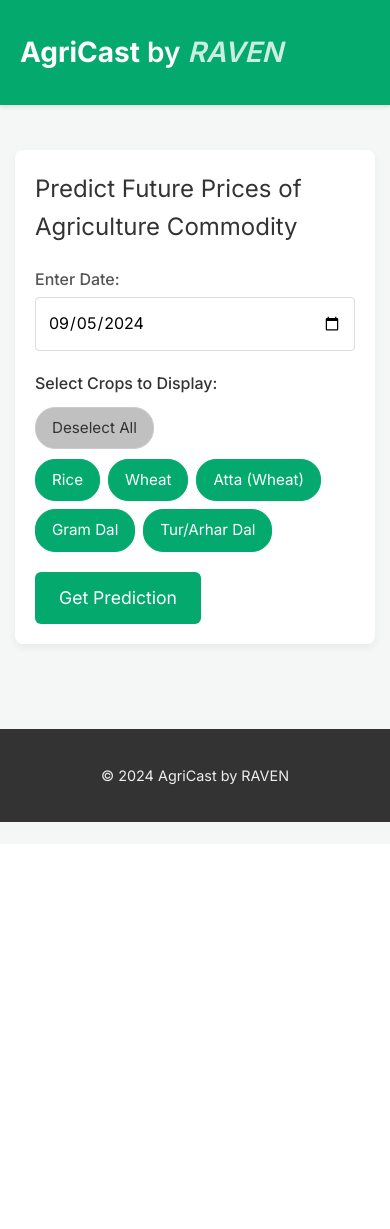
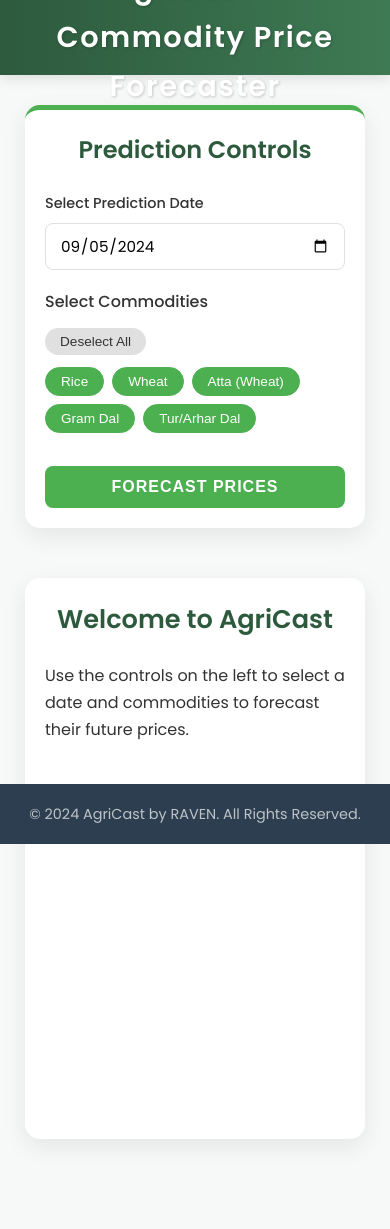
Before and after one commit to gkrishna247/AgriCast, a Flask app: page / in a window 390 px wide. Before the commit the page ends 822 px from the top, so only its background shows below. Run offline with Flask 3, Linux system fonts and the light colour scheme.

Commit message:
refactor: enhance styling and layout for improved UI/UX; add JavaScript for crop selection and chart integration

```diff
--- /dev/null
+++ b/static/script.js
@@ -0,0 +1,104 @@
+// static/script.js
+document.addEventListener('DOMContentLoaded', function () {
+    const cropButtons = document.querySelectorAll('.crop-button');
+    const selectAllButton = document.querySelector('.select-all-button');
+    const selectedCropsInput = document.getElementById('selected_crops');
+    const predictionForm = document.querySelector('form');
+    const loader = document.getElementById('loader');
+    const predictionResultSection = document.querySelector('.prediction-result');
+
+    function updateSelectedCropsInput() {
+        const selectedCrops = Array.from(document.querySelectorAll('.crop-button.selected')).map(button => button.dataset.crop);
+        selectedCropsInput.value = JSON.stringify(selectedCrops);
+    }
+
+    function updateSelectAllButtonState() {
+        const allSelected = Array.from(cropButtons).length > 0 && Array.from(cropButtons).every(button => button.classList.contains('selected'));
+        if (selectAllButton) {
+            selectAllButton.classList.toggle('selected', allSelected);
+            selectAllButton.textContent = allSelected ? 'Deselect All' : 'Select All';
+        }
+    }
+
+    cropButtons.forEach(button => {
+        button.addEventListener('click', function () {
+            this.classList.toggle('selected');
+            updateSelectAllButtonState();
+            updateSelectedCropsInput();
+        });
+    });
+
+    if (selectAllButton) {
+        selectAllButton.addEventListener('click', function () {
+            const isSelected = this.classList.contains('selected');
+            cropButtons.forEach(button => {
+                button.classList.toggle('selected', !isSelected);
+            });
+            updateSelectAllButtonState();
+            updateSelectedCropsInput();
+        });
+    }
+
+    if (predictionForm) {
+        predictionForm.addEventListener('submit', function () {
+            if (loader) {
+                loader.style.display = 'block';
+            }
+            if (predictionResultSection) {
+                predictionResultSection.style.display = 'none';
+            }
+        });
+    }
+
+    // Initial state setup
+    updateSelectedCropsInput();
+    updateSelectAllButtonState();
+
+    // Chart.js implementation
+    const ctx = document.getElementById('priceChart');
+    if (ctx && typeof chartData !== 'undefined' && chartData.labels.length > 0) {
+        const datasets = chartData.datasets.map(ds => ({
+            label: ds.label,
+            data: ds.data,
+            borderColor: ds.borderColor,
+            backgroundColor: ds.backgroundColor,
+            fill: false,
+            tension: 0.1
+        }));
+
+        new Chart(ctx, {
+            type: 'line',
+            data: {
+                labels: chartData.labels,
+                datasets: datasets
+            },
+            options: {
+                responsive: true,
+                maintainAspectRatio: false,
+                scales: {
+                    x: {
+                        title: {
+                            display: true,
+                            text: 'Date'
+                        }
+                    },
+                    y: {
+                        title: {
+                            display: true,
+                            text: 'Price'
+                        }
+                    }
+                },
+                plugins: {
+                    legend: {
+                        position: 'top',
+                    },
+                    tooltip: {
+                        mode: 'index',
+                        intersect: false
+                    }
+                }
+            }
+        });
+    }
+});
--- a/static/style.css
+++ b/static/style.css
@@ -1,198 +1,247 @@
-/* Reset and Basic Styles */
-body, h1, h2, h3, p, form, label, input, button, table {
+@import url('https://fonts.googleapis.com/css2?family=Poppins:wght@300;400;500;600;700;800&display=swap');
+
+:root {
+    --primary-color: #2d5a3d; /* Deep Forest Green */
+    --secondary-color: #4CAF50; /* Vibrant Green */
+    --accent-color: #ffc107; /* Amber for highlights */
+    --background-color: #f7f9f8; /* Light, earthy off-white */
+    --card-background: #ffffff;
+    --text-color: #333333;
+    --heading-color: #2d5a3d;
+    --border-color: #e0e0e0;
+    --success-color: #28a745;
+    --error-color: #dc3545;
+    --shadow: 0 8px 25px rgba(0, 0, 0, 0.08);
+    --border-radius: 15px;
+}
+
+* {
     margin: 0;
     padding: 0;
-    border: 0;
-    font-size: 100%;
-    font: inherit;
-    vertical-align: baseline;
-    box-sizing: border-box; /* Ensures padding and border are included in element's total width and height */
+    box-sizing: border-box;
 }
 
 body {
-    font-family: 'Inter', sans-serif;
-    line-height: 1.6;
-    background-color: #f4f7f6; /* Light background */
-    color: #333;
+    font-family: 'Poppins', sans-serif;
+    background-color: var(--background-color);
+    color: var(--text-color);
+    line-height: 1.7;
     -webkit-font-smoothing: antialiased;
     -moz-osx-font-smoothing: grayscale;
+    padding-top: 85px; /* Adjusted Header height */
+    padding-bottom: 60px; /* Footer height */
 }
 
 .container {
-    max-width: 960px;
+    max-width: 1300px;
     margin: 0 auto;
-    padding: 20px;
+    padding: 0 25px;
 }
 
 /* Header */
 header {
-    background-color: #04aa6d; /* Vibrant green */
-    color: #fff;
-    padding: 20px 0;
-    margin-bottom: 30px;
-    box-shadow: 0 2px 4px rgba(0, 0, 0, 0.1);
-}
-
-header .container {
+    background: linear-gradient(to right, var(--primary-color), #3e7a54);
+    color: white;
+    padding: 1rem 0;
+    text-align: center;
+    position: fixed;
+    top: 0;
+    width: 100%;
+    z-index: 1000;
+    height: 85px;
     display: flex;
-    justify-content: space-between;
     align-items: center;
-    max-height: 25px;
-    margin: 0 auto;
-    padding: 20px;
+    justify-content: center;
+    box-shadow: 0 4px 12px rgba(0, 0, 0, 0.1);
 }
 
 header h1 {
-    font-size: 2.8rem;
+    font-size: 2.2rem;
     font-weight: 600;
+    letter-spacing: 1.5px;
+    text-shadow: 1px 1px 3px rgba(0,0,0,0.2);
 }
 
-.brand {
-    font-weight: 700;
-}
-
-.team {
+header .team {
+    font-weight: 300;
+    opacity: 0.9;
     font-style: italic;
-    opacity: 0.8;
 }
 
 /* Main Content */
 main {
-    padding-bottom: 40px;
+    padding: 30px 0;
 }
 
-.prediction-form {
-    background-color: #fff;
-    padding: 30px;
-    border-radius: 8px;
-    box-shadow: 0 4px 8px rgba(0, 0, 0, 0.05);
-    margin-bottom: 30px;
+.grid-container {
+    display: grid;
+    grid-template-columns: 320px 1fr;
+    gap: 30px;
+    align-items: start;
 }
 
-.prediction-form h2 {
+/* Form Card */
+.form-card {
+    background: var(--card-background);
+    padding: 25px;
+    border-radius: var(--border-radius);
+    box-shadow: var(--shadow);
+    position: sticky;
+    top: 115px; /* header height + desired top spacing */
+    border-top: 5px solid var(--secondary-color);
+}
+
+.form-card h2 {
     font-size: 1.5rem;
+    color: var(--heading-color);
     margin-bottom: 20px;
-    color: #333;
+    text-align: center;
+    font-weight: 600;
 }
 
 .input-group {
-    margin-bottom: 20px;
+    margin-bottom: 18px;
 }
 
 .input-group label {
     display: block;
-    margin-bottom: 5px;
+    margin-bottom: 8px;
     font-weight: 500;
-    color: #555;
+    font-size: 0.9rem;
 }
 
 .input-group input[type="date"] {
     width: 100%;
-    padding: 12px;
-    border: 1px solid #ddd;
-    border-radius: 4px;
-    font-size: 1rem;
-    transition: border-color 0.3s ease;
+    padding: 10px 14px;
+    border: 1px solid var(--border-color);
+    border-radius: 8px;
+    font-size: 0.95rem;
+    font-family: 'Poppins', sans-serif;
+    transition: all 0.3s ease;
 }
 
 .input-group input[type="date"]:focus {
     outline: none;
-    border-color: #04aa6d;
-    box-shadow: 0 0 5px rgba(4, 170, 109, 0.3);
-}
-
-.btn {
-    display: inline-block;
-    padding: 12px 24px;
-    background-color: #04aa6d;
-    color: #fff;
-    border: none;
-    border-radius: 6px;
-    font-size: 1.1rem;
-    cursor: pointer;
-    transition: background-color 0.3s ease;
-}
-
-.btn:hover {
-    background-color: #038d5d;
-}
-
-/* Crop Selection Buttons */
-.crop-selection {
-    margin-top: 15px;
+    border-color: var(--secondary-color);
+    box-shadow: 0 0 0 3px rgba(76, 175, 80, 0.2);
 }
 
 .crop-selection p {
-    margin-bottom: 10px;
     font-weight: 500;
+    margin-bottom: 12px;
 }
 
 .crop-selection-controls {
-    display: flex;
-    justify-content: space-between;
-    align-items: center;
-    margin-bottom: 10px;
+    margin-bottom: 12px;
 }
 
 .crop-buttons {
     display: flex;
-    flex-wrap: wrap; /* Allows buttons to wrap to the next line on smaller screens */
-    gap: 8px; /* Spacing between buttons */
+    flex-wrap: wrap;
+    gap: 8px;
 }
 
 .crop-button, .select-all-button {
-    padding: 8px 16px;
-    border: 1px solid #ccc;
-    border-radius: 20px; /* Pill-shaped buttons */
-    background-color: #f9f9f9;
-    color: #333;
+    padding: 6px 15px;
+    border: 1px solid var(--border-color);
+    border-radius: 15px;
+    background-color: #f2f2f2;
+    color: var(--text-color);
     cursor: pointer;
-    transition: background-color 0.3s ease, color 0.3s ease;
-    font-size: 0.95rem;
+    transition: all 0.3s ease;
+    font-size: 0.85rem;
+    font-weight: 500;
 }
 
-.crop-button:hover,
-.crop-button:focus,
-.select-all-button:hover,
-.select-all-button:focus {
-    background-color: #eee;
-    outline: none;
+.crop-button:hover, .select-all-button:hover {
+    background-color: var(--secondary-color);
+    color: white;
+    border-color: var(--secondary-color);
+    transform: translateY(-2px);
 }
 
 .crop-button.selected {
-    background-color: #04aa6d;
-    color: #fff;
-    border-color: #04aa6d;
+    background-color: var(--secondary-color);
+    color: white;
+    border-color: var(--secondary-color);
 }
 
 .select-all-button {
     background-color: #e0e0e0;
+    border: none;
 }
 
-.select-all-button.selected {
-    background-color: #c0c0c0;
+.btn {
+    width: 100%;
+    padding: 12px;
+    background: var(--secondary-color);
+    color: white;
+    border: none;
+    border-radius: 8px;
+    font-size: 1rem;
+    font-weight: 600;
+    cursor: pointer;
+    transition: all 0.3s ease;
+    margin-top: 15px;
+    text-transform: uppercase;
+    letter-spacing: 1px;
 }
 
-/* Prediction Result */
-.prediction-result {
-    background-color: #fff;
-    padding: 30px;
-    border-radius: 8px;
-    box-shadow: 0 4px 8px rgba(0, 0, 0, 0.05);
+.btn:hover {
+    background: var(--primary-color);
+    transform: translateY(-3px);
+    box-shadow: 0 4px 15px rgba(45, 90, 61, 0.3);
 }
 
-.prediction-result h3 {
-    font-size: 1.3rem;
+/* Result and Chart Card */
+.result-card {
+    background: var(--card-background);
+    padding: 30px;
+    border-radius: var(--border-radius);
+    box-shadow: var(--shadow);
+}
+
+.result-card h3 {
+    font-size: 1.6rem;
+    color: var(--heading-color);
     margin-bottom: 20px;
-    color: #333;
+    text-align: center;
+    font-weight: 600;
+}
+
+/* Loader */
+#loader {
+    display: none;
+    text-align: center;
+    padding: 40px 0;
+}
+
+.spinner {
+    border: 6px solid #f3f3f3;
+    border-top: 6px solid var(--secondary-color);
+    border-radius: 50%;
+    width: 50px;
+    height: 50px;
+    animation: spin 1s linear infinite;
+    margin: 0 auto 10px;
+}
+
+@keyframes spin {
+    0% { transform: rotate(0deg); }
+    100% { transform: rotate(360deg); }
+}
+
+/* Prediction Result Table */
+.prediction-result {
+    margin-bottom: 25px;
 }
 
 .error-message {
-    color: #d32f2f;
-    background-color: #ffebee;
-    padding: 10px 15px;
-    border-radius: 4px;
-    margin-bottom: 15px;
+    color: var(--error-color);
+    background-color: #fbe9e7;
+    padding: 12px;
+    border-radius: 8px;
+    border-left: 4px solid var(--error-color);
 }
 
 .table-responsive {
@@ -202,47 +251,81 @@ main {
 table {
     width: 100%;
     border-collapse: collapse;
-    margin-top: 10px;
+    margin-top: 15px;
 }
 
 table thead th {
-    background-color: #f0f0f0;
-    color: #555;
-    font-weight: 600;
-    padding: 10px 15px;
+    background-color: var(--primary-color);
+    color: white;
+    font-weight: 500;
+    padding: 12px 15px;
     text-align: left;
-    border-bottom: 2px solid #ddd;
+    font-size: 0.95rem;
 }
 
 table tbody td {
-    padding: 10px 15px;
-    border-bottom: 1px solid #eee;
+    padding: 12px 15px;
+    border-bottom: 1px solid var(--border-color);
+    font-weight: 500;
 }
 
-table tbody tr:last-child td {
-    border-bottom: none;
+table tbody tr:nth-child(even) {
+    background-color: #f8f9fa;
+}
+
+table tbody tr:hover {
+    background-color: #e9f5eb;
+}
+
+/* Chart Container */
+.chart-container {
+    position: relative;
+    height: 350px;
+    margin-top: 25px;
 }
 
 /* Footer */
 footer {
-    background-color: #333;
-    color: #eee;
+    background-color: #2c3e50; /* Dark footer */
+    color: #bdc3c7;
     text-align: center;
-    padding: 20px 0;
+    padding: 0;
     font-size: 0.9rem;
+    position: fixed;
+    bottom: 0;
+    width: 100%;
+    height: 60px;
+    z-index: 1000;
+    display: flex;
+    align-items: center;
+    justify-content: center;
 }
 
-/* Responsive adjustments (basic) */
+/* Responsive adjustments */
+@media (max-width: 992px) {
+    .grid-container {
+        grid-template-columns: 1fr;
+    }
+    .form-card {
+        position: static;
+        margin-bottom: 30px;
+    }
+}
+
 @media (max-width: 768px) {
-    .container {
-        padding: 15px;
+    body {
+        padding-top: 75px;
     }
-
+    header {
+        height: 75px;
+    }
     header h1 {
-        font-size: 1.75rem;
+        font-size: 1.8rem;
     }
-
-    .prediction-form, .prediction-result {
+    .form-card, .result-card {
         padding: 20px;
     }
+    .grid-container {
+        gap: 20px;
+    }
 }
--- a/templates/index.html
+++ b/templates/index.html
@@ -3,31 +3,31 @@
 <head>
     <meta charset="UTF-8">
     <meta name="viewport" content="width=device-width, initial-scale=1.0">
-    <title>AgriCast - Commodity Price Prediction</title>
+    <title>AgriCast - Commodity Price Forecaster</title>
     <link rel="stylesheet" href="{{ url_for('static', filename='style.css') }}">
-    <link rel="preconnect" href="https://fonts.googleapis.com">
-    <link rel="preconnect" href="https://fonts.gstatic.com" crossorigin>
-    <link href="https://fonts.googleapis.com/css2?family=Inter:wght@300;400;500;600;700&display=swap" rel="stylesheet">
+    <script src="https://cdn.jsdelivr.net/npm/chart.js"></script>
 </head>
 <body>
     <header>
         <div class="container">
-            <h1><span class="brand">AgriCast</span> by <span class="team">RAVEN</span></h1>
+            <h1>AgriCast - Commodity Price Forecaster</h1>
         </div>
     </header>
+
     <main>
         <div class="container">
-            <section class="prediction-form">
-                <h2>Predict Future Prices of Agriculture Commodity</h2>
+            <div class="grid-container">
+                <aside class="form-card">
+                    <h2>Prediction Controls</h2>
                     <form method="POST">
                         <div class="input-group">
-                        <label for="future_date">Enter Date:</label>
+                            <label for="future_date">Select Prediction Date</label>
                             <input type="date" id="future_date" name="future_date" required value="{{ default_date }}">
                         </div>
                         <div class="input-group crop-selection">
-                        <p>Select Crops to Display:</p>
+                            <p>Select Commodities</p>
                             <div class="crop-selection-controls">
-                            <button type="button" class="select-all-button selected">Deselect All</button>
+                                <button type="button" class="select-all-button">Select All</button>
                             </div>
                             <div class="crop-buttons">
                                 {% for crop in available_crops %}
@@ -35,16 +35,22 @@
                                     {{ crop }}
                                 </button>
                                 {% endfor %}
-                            <input type="hidden" id="selected_crops" name="crops">
                             </div>
+                            <input type="hidden" id="selected_crops" name="crops" value='[]'>
                         </div>
-                    <button type="submit" class="btn">Get Prediction</button>
+                        <button type="submit" class="btn">Forecast Prices</button>
                     </form>
-            </section>
+                </aside>
+
+                <section class="result-card">
+                    <div id="loader">
+                        <div class="spinner"></div>
+                        <p>Forecasting future prices...</p>
+                    </div>
 
                     {% if prediction_result is not none %}
-            <section class="prediction-result">
-                <h3>Prediction for {{ request.form['future_date'] }}</h3>
+                    <div class="prediction-result">
+                        <h3>Forecast for {{ request.form.get('future_date', default_date) }}</h3>
                         {% if prediction_result is string %}
                         <p class="error-message">{{ prediction_result }}</p>
                         {% else %}
@@ -52,70 +58,43 @@
                             <table>
                                 <thead>
                                     <tr>
-                                {% for col in prediction_result.columns %}
-                                <th>{{ col }}</th>
-                                {% endfor %}
+                                        <th>Commodity</th>
+                                        <th>Predicted Price (INR)</th>
                                     </tr>
                                 </thead>
                                 <tbody>
+                                    {% for col in prediction_result.columns %}
                                     <tr>
-                                {% for value in prediction_result.iloc[0] %}
-                                <td>{{ value }}</td>
+                                        <td>{{ col }}</td>
+                                        <td>₹ {{ prediction_result[col].iloc[0] }}</td>
+                                    </tr>
                                     {% endfor %}
-                            </tr>
                                 </tbody>
                             </table>
                         </div>
                         {% endif %}
+                    </div>
+                    {% else %}
+                    <div class="placeholder">
+                        <h3>Welcome to AgriCast</h3>
+                        <p>Use the controls on the left to select a date and commodities to forecast their future prices.</p>
+                    </div>
+                    {% endif %}
+
+                    <div class="chart-container">
+                        <canvas id="priceChart"></canvas>
+                    </div>
                 </section>
-            {% endif %}
+            </div>
         </div>
     </main>
+
     <footer>
         <div class="container">
-            <p>© 2024 AgriCast by RAVEN</p>
+            <p>&copy; 2024 AgriCast by RAVEN. All Rights Reserved.</p>
         </div>
     </footer>
-    <script>
-        const cropButtons = document.querySelectorAll('.crop-button');
-        const selectAllButton = document.querySelector('.select-all-button');
-        const selectedCropsInput = document.getElementById('selected_crops');
 
-        function updateSelectedCropsInput() {
-            const selectedCrops = Array.from(document.querySelectorAll('.crop-button.selected')).map(button => button.dataset.crop);
-            selectedCropsInput.value = JSON.stringify(selectedCrops);
-        }
-
-        cropButtons.forEach(button => {
-            button.addEventListener('click', function() {
-                this.classList.toggle('selected');
-                updateSelectAllButtonState();
-                updateSelectedCropsInput();
-            });
-        });
-
-        selectAllButton.addEventListener('click', function() {
-            const allSelected = Array.from(cropButtons).every(button => button.classList.contains('selected'));
-            cropButtons.forEach(button => {
-                button.classList.toggle('selected', !allSelected);
-            });
-            updateSelectAllButtonState();
-            updateSelectedCropsInput();
-        });
-
-        function updateSelectAllButtonState() {
-            const allSelected = Array.from(cropButtons).every(button => button.classList.contains('selected'));
-            selectAllButton.classList.toggle('selected', allSelected);
-            selectAllButton.textContent = allSelected ? 'Deselect All' : 'Select All';
-        }
-
-        // Initialize: Select all crops by default
-        cropButtons.forEach(button => {
-            button.classList.add('selected');
-        });
-
-        updateSelectedCropsInput();
-        updateSelectAllButtonState();
-    </script>
+    <script src="{{ url_for('static', filename='script.js') }}"></script>
 </body>
 </html>
```
Lines whose indentation alone changed are shown as unchanged.
